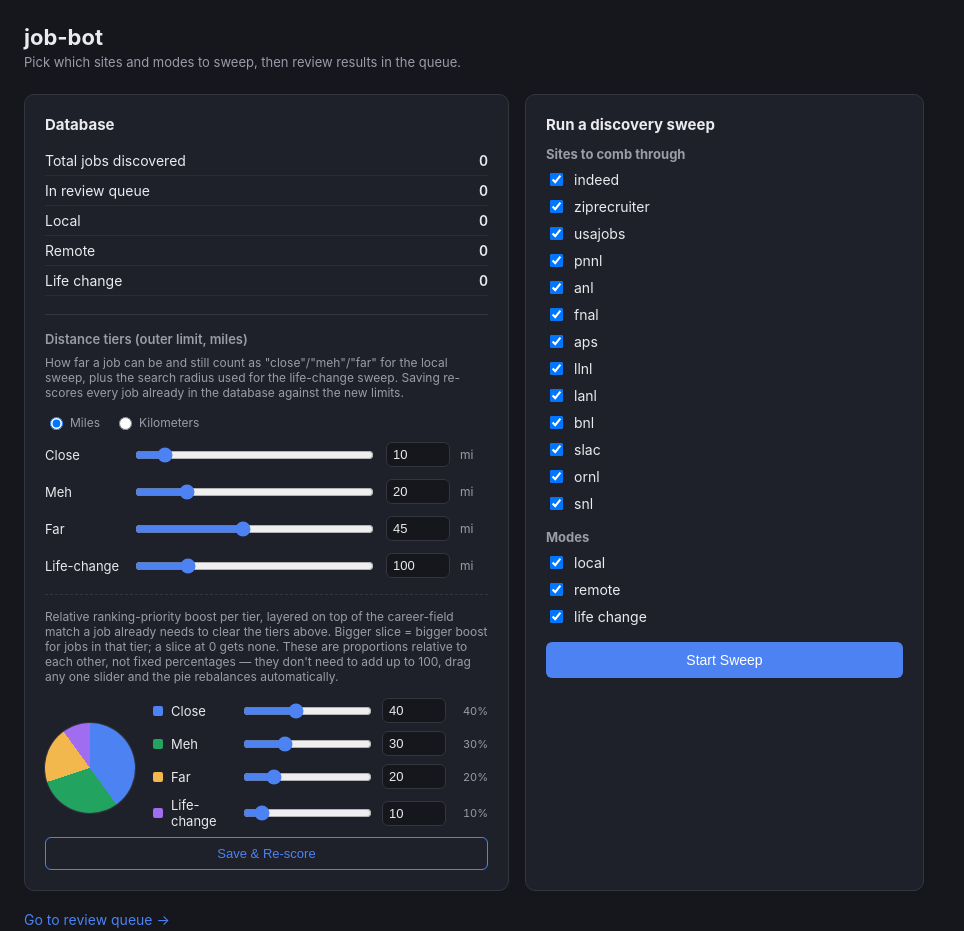
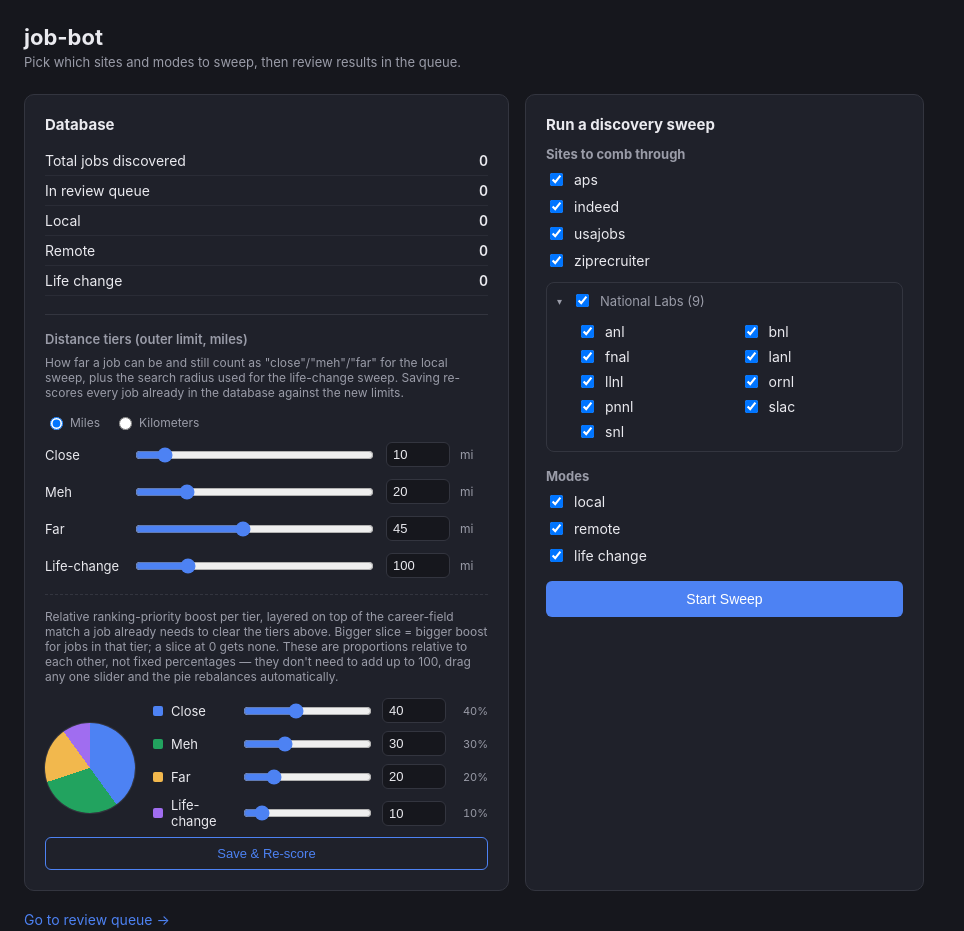
Before and after one commit to simondelibero-design/job_bot, a Flask app: page / in a window 1280 px wide. Shown: the top 931 px of the page, without its empty margins (0-964 px from the left). Run offline with Flask 3, Linux system fonts and the light colour scheme; data that the repository does not hold is empty.

Commit message:
Group the sweep site checkboxes into collapsible National Labs sections
Alphabetized within each group. Two new collapsible <details> sections
("National Labs" and "Other National Labs", the latter only rendered once
it has entries) sit under the general sources (aps/indeed/usajobs/
ziprecruiter), each with its own select-all checkbox that stays synced if
individual sites get toggled by hand. "Other National Labs" is the landing
spot for DOE labs beyond the original 9 this project already covers - kept
as a separate, empty-for-now list in dashboard/app.py rather than merging
into NATIONAL_LAB_SITES, so the history of which session added what stays
legible.

Live browser-tested: collapse/expand, select-all check and uncheck, and
individual-checkbox-unchecks-the-group-toggle sync all verified working.

Co-Authored-By: Claude Sonnet 5 <noreply@anthropic.com>

```diff
--- a/dashboard/app.py
+++ b/dashboard/app.py
@@ -18,7 +18,16 @@ from db.database import get_conn, restore_job, set_application_status  # noqa: E
 ROOT = Path(__file__).parent.parent
 RESUME_DIR = ROOT / "resume"
 SWEEP_LOCK_PATH = Path(__file__).parent / ".sweep_lock.json"
-VALID_SITES = ["indeed", "ziprecruiter", "usajobs", "pnnl", "anl", "fnal", "aps", "llnl", "lanl", "bnl", "slac", "ornl", "snl"]
+# Alphabetized within each group. National labs are split into two
+# collapsible groups on the home page: the ones this project had scrapers
+# for first ("National Labs") vs. the rest of the US's DOE labs added
+# later ("Other National Labs") — see HANDOFF.md for which session added
+# which. New lab sources should get added to OTHER_NATIONAL_LAB_SITES
+# (alphabetized) rather than the first group, to keep that history legible.
+GENERAL_SITES = ["aps", "indeed", "usajobs", "ziprecruiter"]
+NATIONAL_LAB_SITES = ["anl", "bnl", "fnal", "lanl", "llnl", "ornl", "pnnl", "slac", "snl"]
+OTHER_NATIONAL_LAB_SITES = []
+VALID_SITES = GENERAL_SITES + NATIONAL_LAB_SITES + OTHER_NATIONAL_LAB_SITES
 VALID_MODES = ["local", "remote", "life_change"]
 STATUS_TABS = [
     "needs_review", "discovered", "submitted", "skipped", "rejected",
@@ -63,7 +72,9 @@ def home():
         total=total,
         by_mode=by_mode,
         queued=queued,
-        sites=VALID_SITES,
+        general_sites=GENERAL_SITES,
+        national_lab_sites=NATIONAL_LAB_SITES,
+        other_national_lab_sites=OTHER_NATIONAL_LAB_SITES,
         modes=VALID_MODES,
         sweep=sweep_status(),
         distance=load_distance_settings(),
--- a/dashboard/templates/home.html
+++ b/dashboard/templates/home.html
@@ -22,6 +22,19 @@
   .stat-row .n { font-weight: 600; font-variant-numeric: tabular-nums; }
   .checks { display: flex; flex-direction: column; gap: 8px; margin-bottom: 16px; }
   .checks label { display: flex; align-items: center; gap: 8px; font-size: 14px; cursor: pointer; }
+  .site-group { border: 1px solid var(--border); border-radius: 8px; margin-top: 4px; }
+  .site-group summary {
+    padding: 8px 10px; font-size: 13px; cursor: pointer; list-style: none; display: flex;
+    align-items: center; gap: 8px; color: var(--muted);
+  }
+  .site-group summary::-webkit-details-marker { display: none; }
+  .site-group summary::before { content: "▸"; font-size: 10px; margin-right: 2px; }
+  .site-group[open] summary::before { content: "▾"; }
+  .site-group .group-body {
+    display: grid; grid-template-columns: 1fr 1fr; gap: 6px 12px;
+    padding: 4px 10px 10px 30px;
+  }
+  .group-select { display: flex; align-items: center; }
   button.primary {
     background: var(--accent); color: white; border: none; border-radius: 6px;
     padding: 10px 16px; font-size: 14px; cursor: pointer; width: 100%;
@@ -153,9 +166,39 @@
       <form method="post" action="{{ url_for('run_sweep') }}">
         <div class="checks">
           <strong style="font-size:13px; color:var(--muted);">Sites to comb through</strong>
-          {% for s in sites %}
+          {% for s in general_sites %}
             <label><input type="checkbox" name="sites" value="{{ s }}" checked> {{ s }}</label>
           {% endfor %}
+
+          <details class="site-group" open>
+            <summary>
+              <span class="group-select" onclick="event.stopPropagation();">
+                <input type="checkbox" class="group-toggle" data-group="national-labs" checked>
+              </span>
+              National Labs ({{ national_lab_sites | length }})
+            </summary>
+            <div class="group-body">
+              {% for s in national_lab_sites %}
+                <label><input type="checkbox" name="sites" class="group-item" data-group="national-labs" value="{{ s }}" checked> {{ s }}</label>
+              {% endfor %}
+            </div>
+          </details>
+
+          {% if other_national_lab_sites %}
+          <details class="site-group">
+            <summary>
+              <span class="group-select" onclick="event.stopPropagation();">
+                <input type="checkbox" class="group-toggle" data-group="other-national-labs" checked>
+              </span>
+              Other National Labs ({{ other_national_lab_sites | length }})
+            </summary>
+            <div class="group-body">
+              {% for s in other_national_lab_sites %}
+                <label><input type="checkbox" name="sites" class="group-item" data-group="other-national-labs" value="{{ s }}" checked> {{ s }}</label>
+              {% endfor %}
+            </div>
+          </details>
+          {% endif %}
         </div>
         <div class="checks">
           <strong style="font-size:13px; color:var(--muted);">Modes</strong>
@@ -277,6 +320,27 @@
 
   renderPie();
 })();
+
+(function() {
+  // Site-group "select all" checkboxes in the sweep launcher — check/uncheck
+  // every checkbox in that group, and keep the group checkbox itself synced
+  // (checked only when every item in the group is checked) if the user
+  // toggles individual sites by hand instead.
+  document.querySelectorAll('.group-toggle').forEach(function(toggle) {
+    var group = toggle.dataset.group;
+    var items = Array.prototype.slice.call(document.querySelectorAll('.group-item[data-group="' + group + '"]'));
+
+    toggle.addEventListener('change', function() {
+      items.forEach(function(item) { item.checked = toggle.checked; });
+    });
+
+    items.forEach(function(item) {
+      item.addEventListener('change', function() {
+        toggle.checked = items.every(function(i) { return i.checked; });
+      });
+    });
+  });
+})();
 </script>
 </body>
 </html>
```
